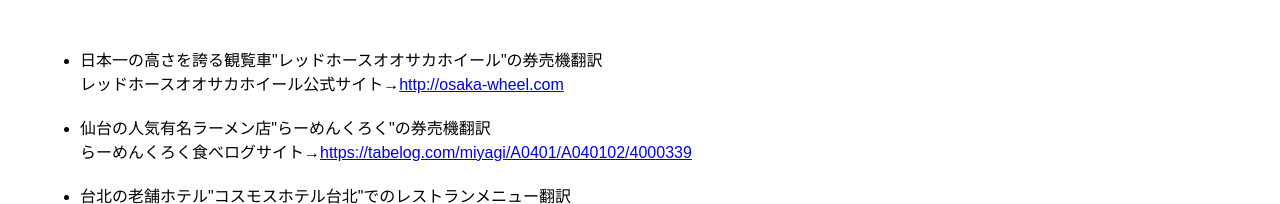
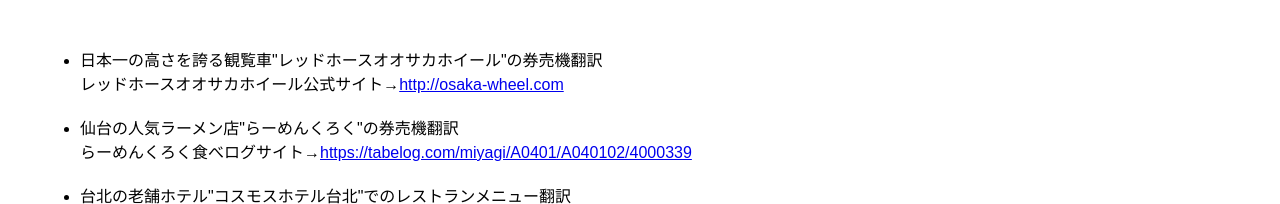
Before and after one commit to vsnkr07/.github.io, a plain HTML site: page index.html in a window 1280 px wide. Shown: the part 1085-1289 px from the top of the page. Drawn offline with Linux system fonts and the light colour scheme.

Commit message:
Update index.html

```diff
--- a/index.html
+++ b/index.html
@@ -32,7 +32,7 @@
          <ul>
            <li>日本一の高さを誇る観覧車"レッドホースオオサカホイール"の券売機翻訳
            <p>レッドホースオオサカホイール公式サイト→<a href="http://osaka-wheel.com">http://osaka-wheel.com</a></p></li>
-           <li>仙台の人気有名ラーメン店"らーめんくろく"の券売機翻訳
+           <li>仙台の人気ラーメン店"らーめんくろく"の券売機翻訳
            <p>らーめんくろく食べログサイト→<a href="https://tabelog.com/miyagi/A0401/A040102/4000339">https://tabelog.com/miyagi/A0401/A040102/4000339</a></p></li>
            <li>台北の老舗ホテル"コスモスホテル台北"でのレストランメニュー翻訳
            <p>コスモスホテル台北公式サイト→<a href="https://www.cosmos-hotel.com.tw/ja">https://www.cosmos-hotel.com.tw/ja</a></p></li>
```
